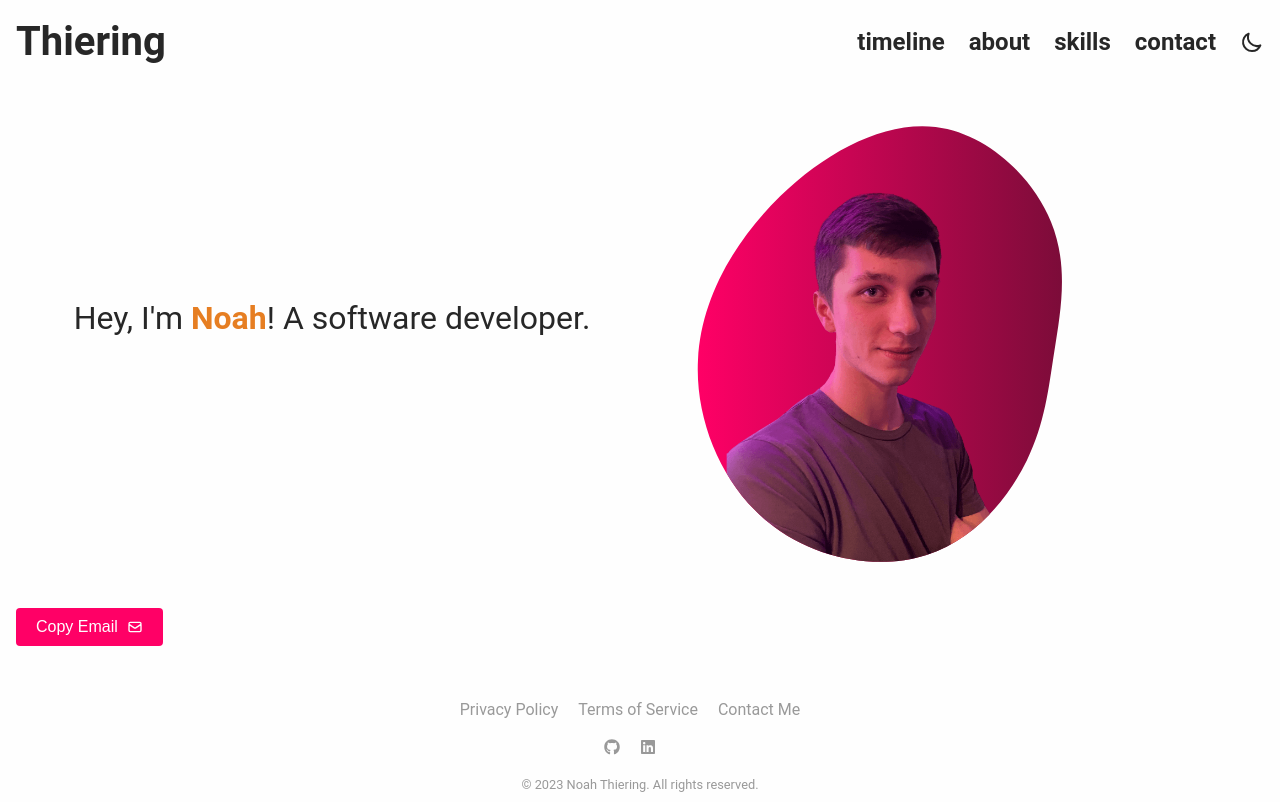
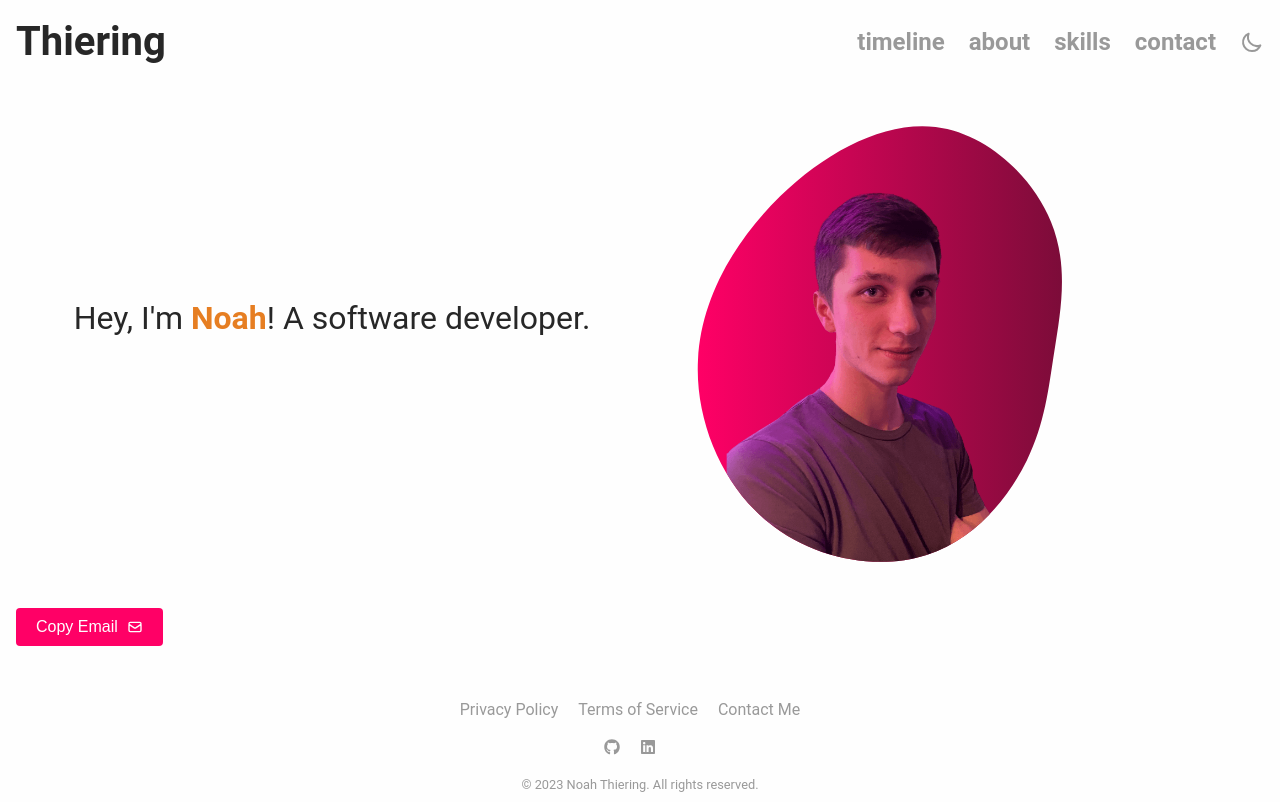
Before and after one commit to Noah4ever/noah4ever.github.io, a React (Vite) app: page / in a window 1280 px wide. Built offline with nearby package versions, Linux system fonts and the light colour scheme.

Commit message:
feature: disable friendly

```diff
--- a/src/components/Header.tsx
+++ b/src/components/Header.tsx
@@ -37,6 +37,7 @@ export default function Header() {
         .querySelectorAll("li")
         .forEach((li) => li.classList.add("closing"));
 
+      setMenuOpen(!menuOpen);
       // Set a timeout to remove the 'closing' class from the menu links element and all of its `li` children, and to close the menu.
       setTimeout(() => {
         menuLinks.classList.remove("closing");
@@ -44,7 +45,6 @@ export default function Header() {
           .querySelectorAll("li")
           .forEach((li) => li.classList.remove("closing"));
         menuLinks.classList.remove("open");
-        setMenuOpen(!menuOpen);
       }, 250);
     } else {
       // Open the menu.
@@ -68,20 +68,34 @@ export default function Header() {
       </div>
 
       <div className="header-links-container">
-        {menuOpen ? (
-          <Close className="header-link-menu" onClick={handleMenuClick} />
-        ) : (
-          <Menu className="header-link-menu" onClick={handleMenuClick} />
-        )}
+        <button
+          className="header-link-menu-button"
+          id="main"
+          onClick={handleMenuClick}
+        >
+          {menuOpen ? (
+            <Close className="header-link-menu" />
+          ) : (
+            <Menu className="header-link-menu" />
+          )}
+        </button>
         <ul className="header-links">
-          <li onClick={handleMenuClick}>timeline</li>
-          <li onClick={handleMenuClick}>about</li>
-          <li onClick={handleMenuClick}>skills</li>
-          <li onClick={handleMenuClick}>contact</li>
+          <li onClick={handleMenuClick}>
+            <a href="#timeline">timeline</a>
+          </li>
+          <li onClick={handleMenuClick}>
+            <a href="#about">about</a>
+          </li>
+          <li onClick={handleMenuClick}>
+            <a href="#skills">skills</a>
+          </li>
+          <li onClick={handleMenuClick}>
+            <a href="#contact">contact</a>
+          </li>
           <li onClick={handleLightMode}>
-            <div className="header-links-theme-change">
+            <a href="#" className="header-links-theme-change">
               {lightMode ? <Moon /> : <Sun />}
-            </div>
+            </a>
           </li>
         </ul>
       </div>
--- a/src/pages/App.tsx
+++ b/src/pages/App.tsx
@@ -8,6 +8,9 @@ export default function App() {
   return (
     <div className="app-container">
       {/* Jump to main content */}
+      <a href="#main" className="skip-link">
+        Skip to main content
+      </a>
       <Header />
       <Welcome />
       <Contact />
--- a/src/styles/contact.scss
+++ b/src/styles/contact.scss
@@ -15,7 +15,7 @@
     align-items: center;
     gap: 1ch;
     transition: background-color 0.3s ease;
-    z-index: 10;
+    z-index: 1;
 
     &:hover {
       background-color: var(--primary-hover);
--- a/src/styles/header.scss
+++ b/src/styles/header.scss
@@ -33,15 +33,24 @@ $max-width-phone: 700px;
   .header-links-container {
     display: flex;
     align-items: center;
+    .header-link-menu-button {
+      background-color: transparent;
+      border: none;
+      padding: 0;
+      margin: 0;
+      cursor: pointer;
+    }
     .header-link-menu {
       display: none;
     }
     @media screen and (max-width: $max-width-phone) {
+      .header-link-menu-button {
+        z-index: 3;
+      }
       .header-link-menu {
         display: block;
         font-size: 3rem;
         font-weight: 600;
-        z-index: 2;
         cursor: pointer;
       }
       .header-links {
@@ -73,7 +82,7 @@ $max-width-phone: 700px;
         left: 0;
         width: 100%;
         height: 100vh;
-        z-index: 1;
+        z-index: 2;
         background-color: var(--background-color-navigation);
         li {
           display: block;
@@ -123,8 +132,14 @@ $max-width-phone: 700px;
         text-decoration: none;
         list-style-type: none;
         cursor: pointer;
-        &:hover {
-          text-decoration: underline;
+        a {
+          color: var(--text-color-muted);
+          text-decoration: none;
+          transition: color 75ms ease-out;
+          &:hover {
+            color: var(--text-color);
+            text-decoration: underline;
+          }
         }
         .header-links-theme-change {
           display: flex;
--- a/src/styles/index.scss
+++ b/src/styles/index.scss
@@ -4,6 +4,22 @@
   line-height: 1.5;
   font-weight: 400;
   color-scheme: light dark;
+}
+
+.skip-link {
+  position: absolute;
+  top: -40px;
+  left: 0;
+  background-color: var(--background-color);
+  color: var(--text-color);
+  padding: 0.5rem 1rem;
+  z-index: 100;
+  opacity: 0;
+  transition: opacity 250ms ease-out;
+  &:focus {
+    top: 0;
+    opacity: 1;
+  }
 }
 
 body {
```
